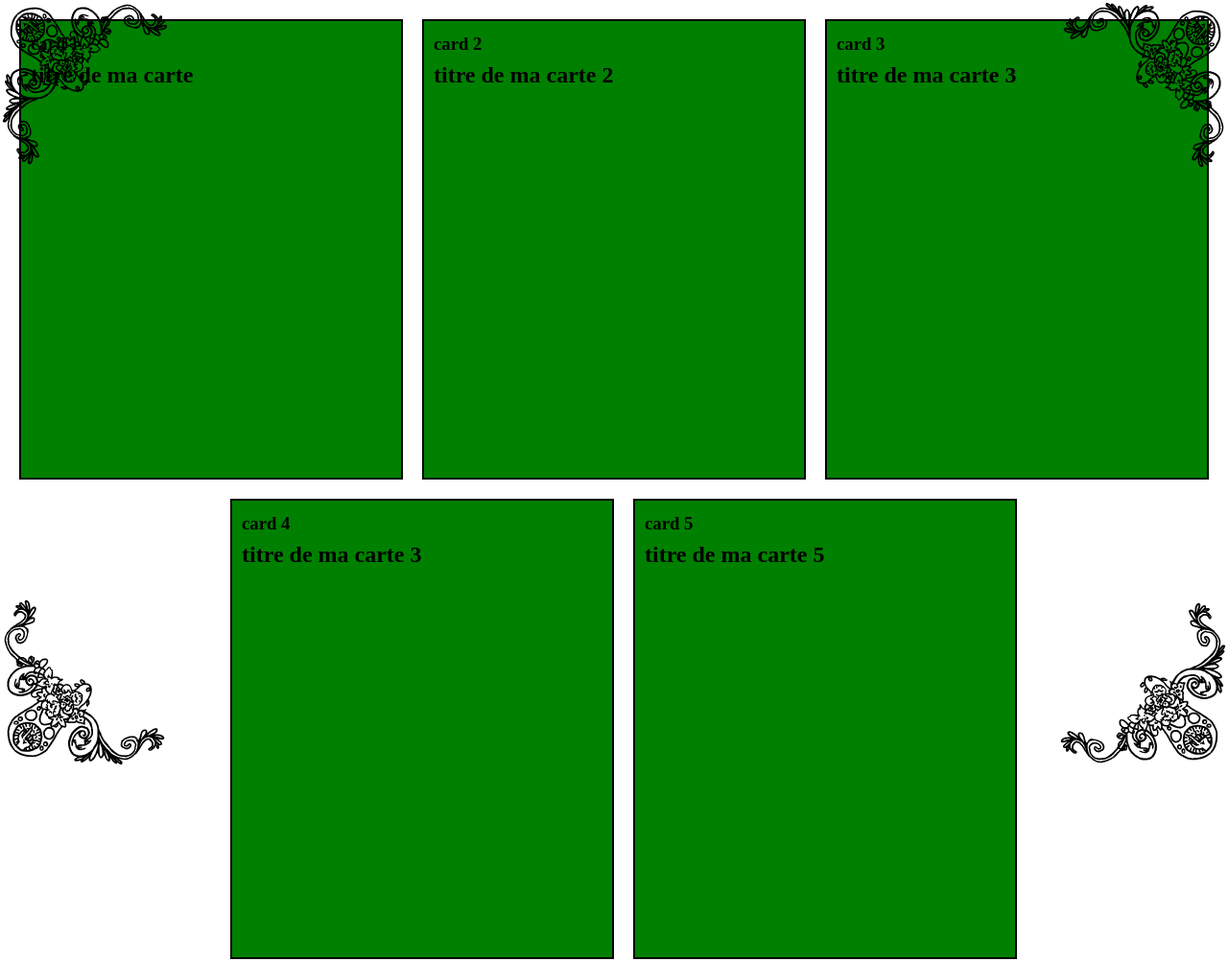
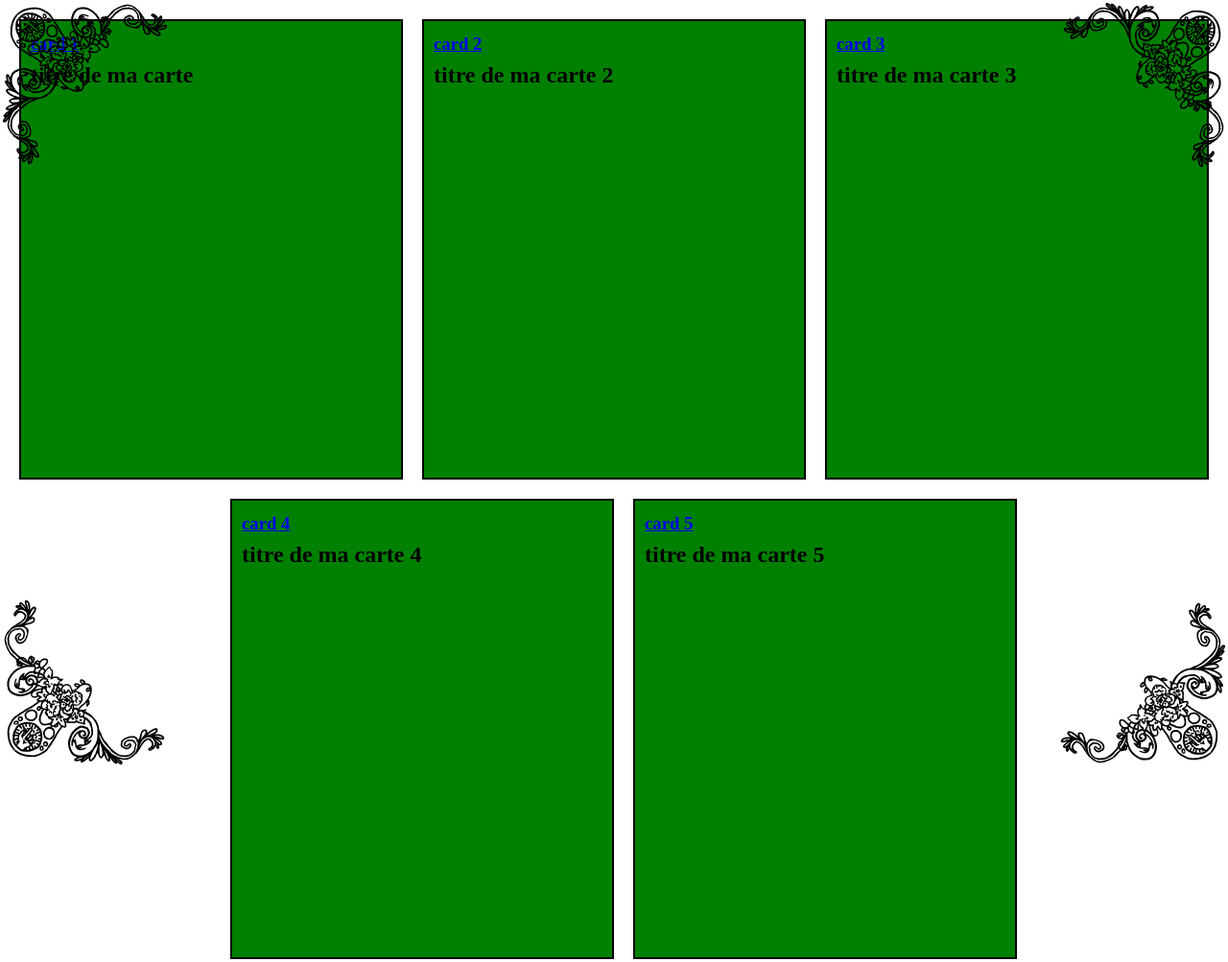
Before and after one commit to RandomLab/reflux.media, an Eleventy site: page src/index.md in a window 1280 px wide. Shown: the whole page at 96% size. Built offline with nearby package versions, Linux system fonts and the light colour scheme; Eleventy itself is replaced by a stand-in of ours; files that its build step writes are made by us from their sources.

Commit message:
ajout url depuis index

```diff
--- a/src/_includes/layouts/index.html
+++ b/src/_includes/layouts/index.html
@@ -20,7 +20,7 @@
 
         {% if article.data.type == "card" %}
         <article class="card">
-            <h1>{{ article.data.title }}</h1>
+            <h1><a href="{{ article.url }}">{{ article.data.title }}</a></h1>
             {{ article.content | safe }}
         </article>
         {% endif %}
--- a/src/card-4/index.md
+++ b/src/card-4/index.md
@@ -4,4 +4,4 @@
 type: card
 ---
 
-## titre de ma carte 3
+## titre de ma carte 4
```
Also changed, not shown: src/_includes/layouts/card.html (+9 -0 lines).
